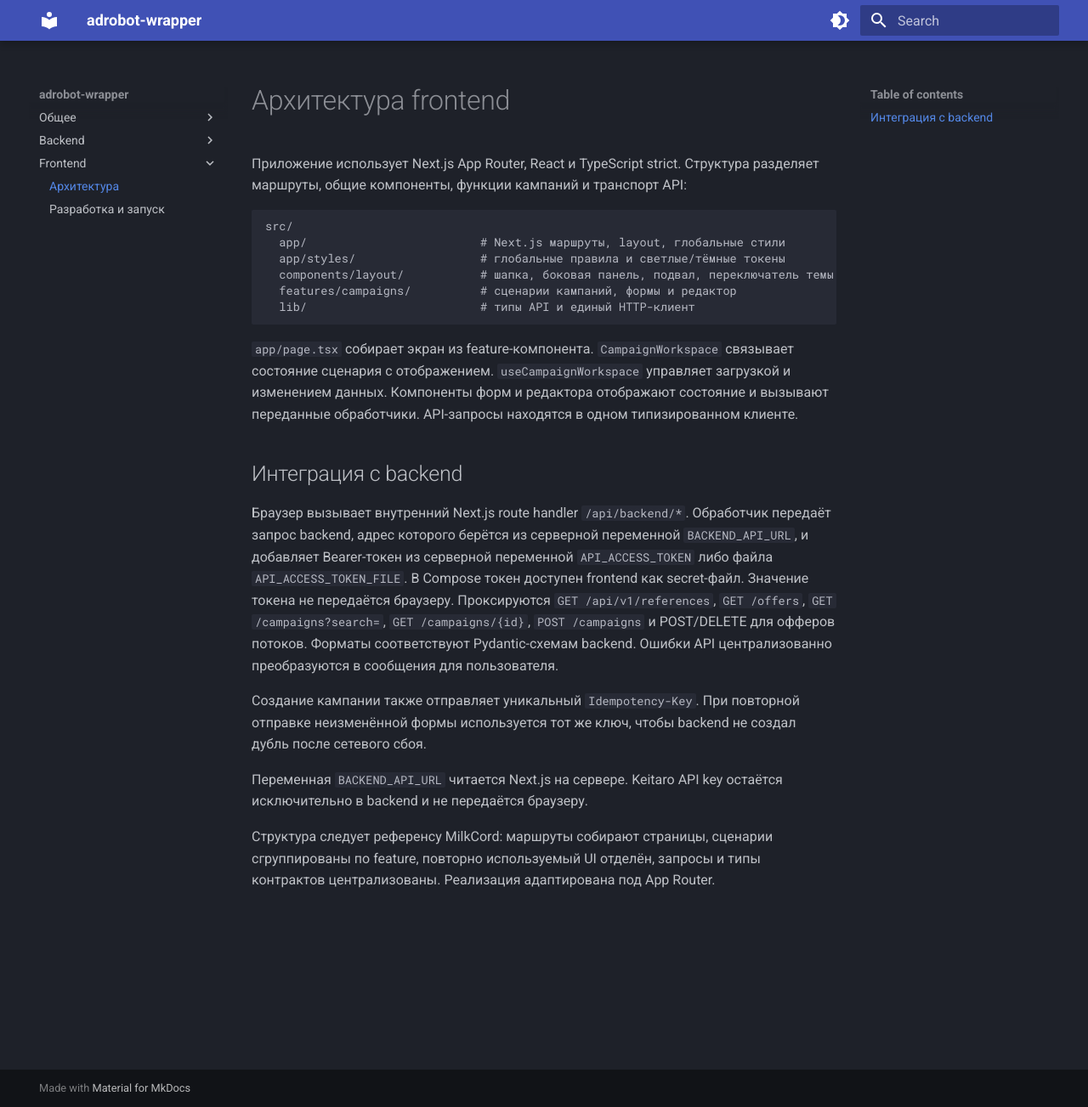
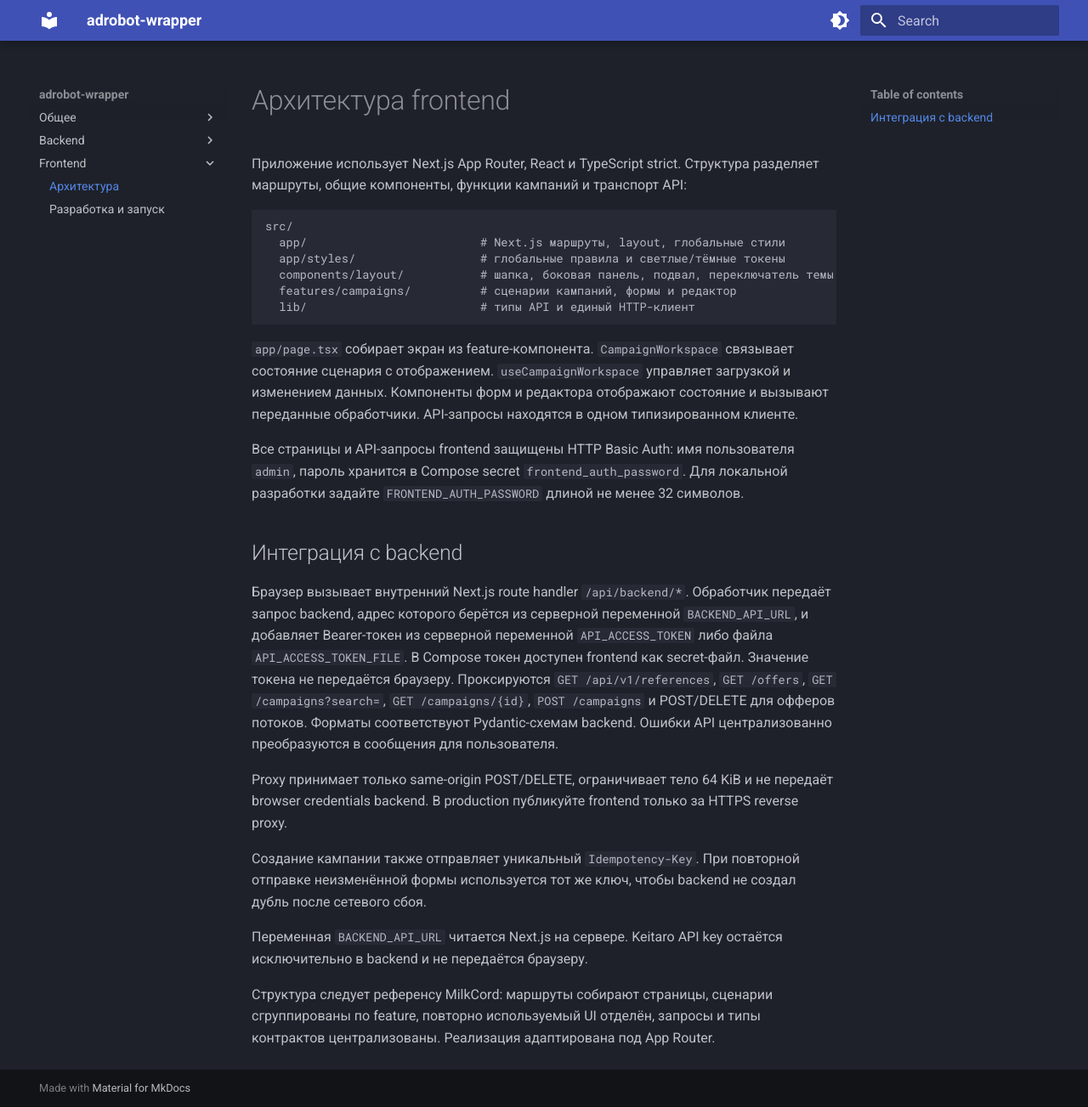
Before and after one commit to BraveTonni/adrobot-wrapper, an MkDocs documentation site: the page built from docs/frontend/architecture.md, in a window 1280 px wide and 1303 px high. Shown: the whole window at 85% size. Built offline with MkDocs 1.6.1 and Material for MkDocs 9.7.7, drawn with Linux system fonts in a browser that asks for light colours.

Commit message:
docs(frontend): describe access controls

```diff
--- a/docs/frontend/architecture.md
+++ b/docs/frontend/architecture.md
@@ -13,9 +13,17 @@ src/
 
 `app/page.tsx` собирает экран из feature-компонента. `CampaignWorkspace` связывает состояние сценария с отображением. `useCampaignWorkspace` управляет загрузкой и изменением данных. Компоненты форм и редактора отображают состояние и вызывают переданные обработчики. API-запросы находятся в одном типизированном клиенте.
 
+Все страницы и API-запросы frontend защищены HTTP Basic Auth: имя пользователя
+`admin`, пароль хранится в Compose secret `frontend_auth_password`. Для локальной
+разработки задайте `FRONTEND_AUTH_PASSWORD` длиной не менее 32 символов.
+
 ## Интеграция с backend
 
 Браузер вызывает внутренний Next.js route handler `/api/backend/*`. Обработчик передаёт запрос backend, адрес которого берётся из серверной переменной `BACKEND_API_URL`, и добавляет Bearer-токен из серверной переменной `API_ACCESS_TOKEN` либо файла `API_ACCESS_TOKEN_FILE`. В Compose токен доступен frontend как secret-файл. Значение токена не передаётся браузеру. Проксируются `GET /api/v1/references`, `GET /offers`, `GET /campaigns?search=`, `GET /campaigns/{id}`, `POST /campaigns` и POST/DELETE для офферов потоков. Форматы соответствуют Pydantic-схемам backend. Ошибки API централизованно преобразуются в сообщения для пользователя.
+
+Proxy принимает только same-origin POST/DELETE, ограничивает тело 64 KiB и не
+передаёт browser credentials backend. В production публикуйте frontend только
+за HTTPS reverse proxy.
 
 Создание кампании также отправляет уникальный `Idempotency-Key`. При повторной отправке неизменённой формы используется тот же ключ, чтобы backend не создал дубль после сетевого сбоя.
 
```
